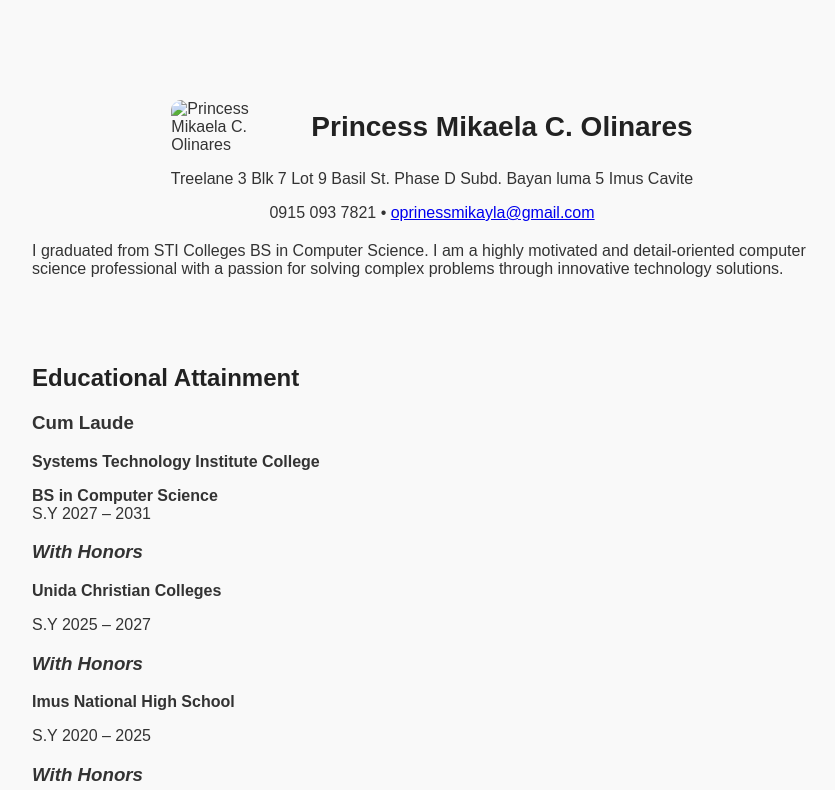
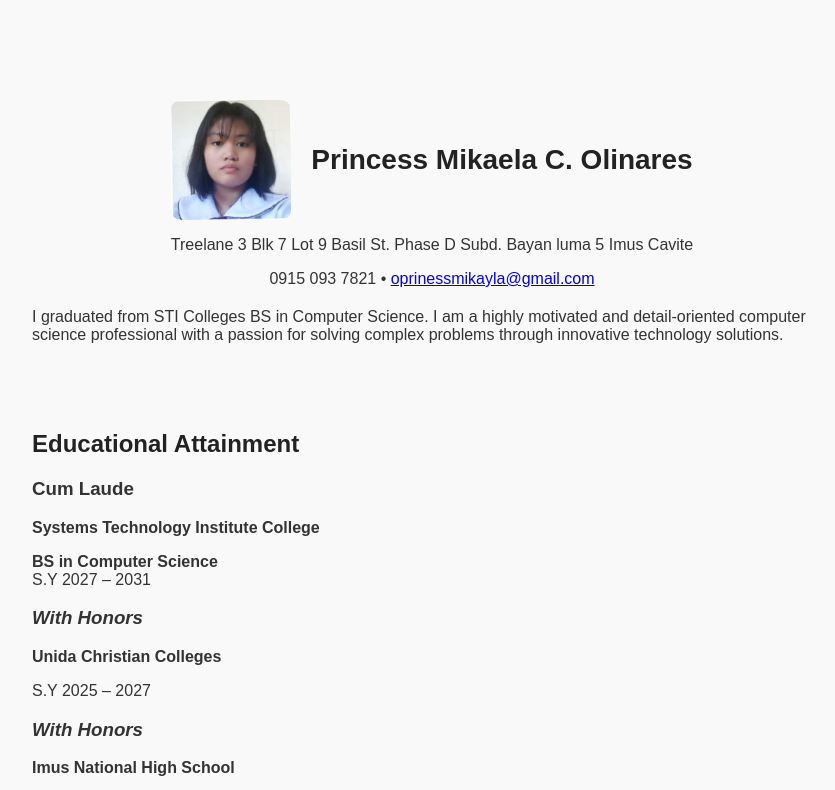
Before and after one commit to Yohan-Gabriel-Uy/Olinares-Portfolio, a plain HTML site: page index.html in a window 1280 px wide. Shown: the top 790 px of the page, without its empty margins (208-1043 px from the left). Drawn offline with Linux system fonts and the light colour scheme.

Commit message:
Update index.html

```diff
--- a/index.html
+++ b/index.html
@@ -54,7 +54,7 @@
 </head>
 <body>
     <div class="profile-header">
-<img src="Olinares.png" alt="Princess Mikaela C. Olinares">
+<img src="Olinares.jpg" alt="Princess Mikaela C. Olinares">
 <h1>Princess Mikaela C. Olinares</h1>
 </div>
 <div style="text-align: center;">
@@ -145,4 +145,5 @@
   <p><strong>Imus National High School</strong><br>
   10<sup>th</sup> Runner up Movie Poster</p>
 </div>
+
 </html>
```
